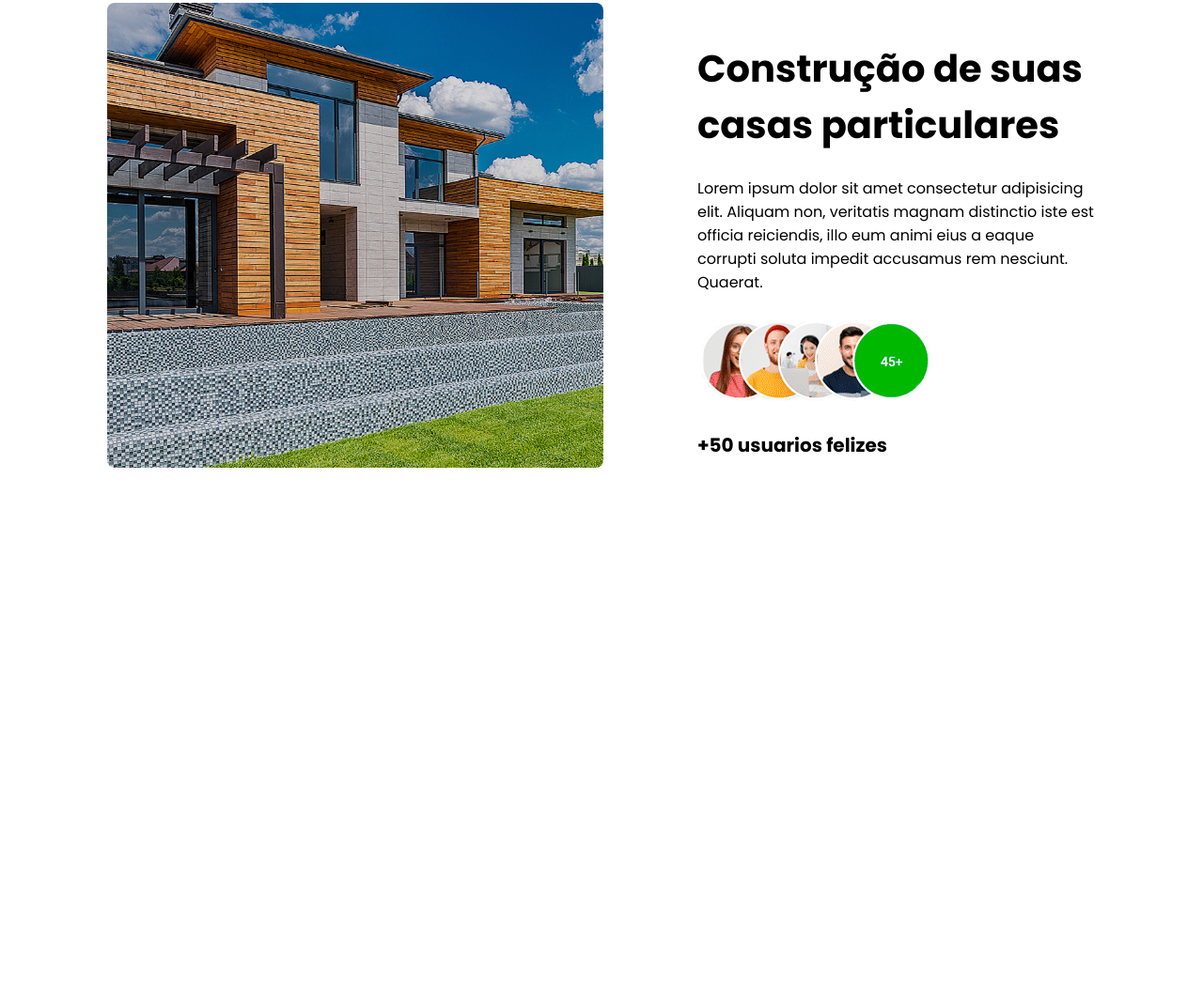
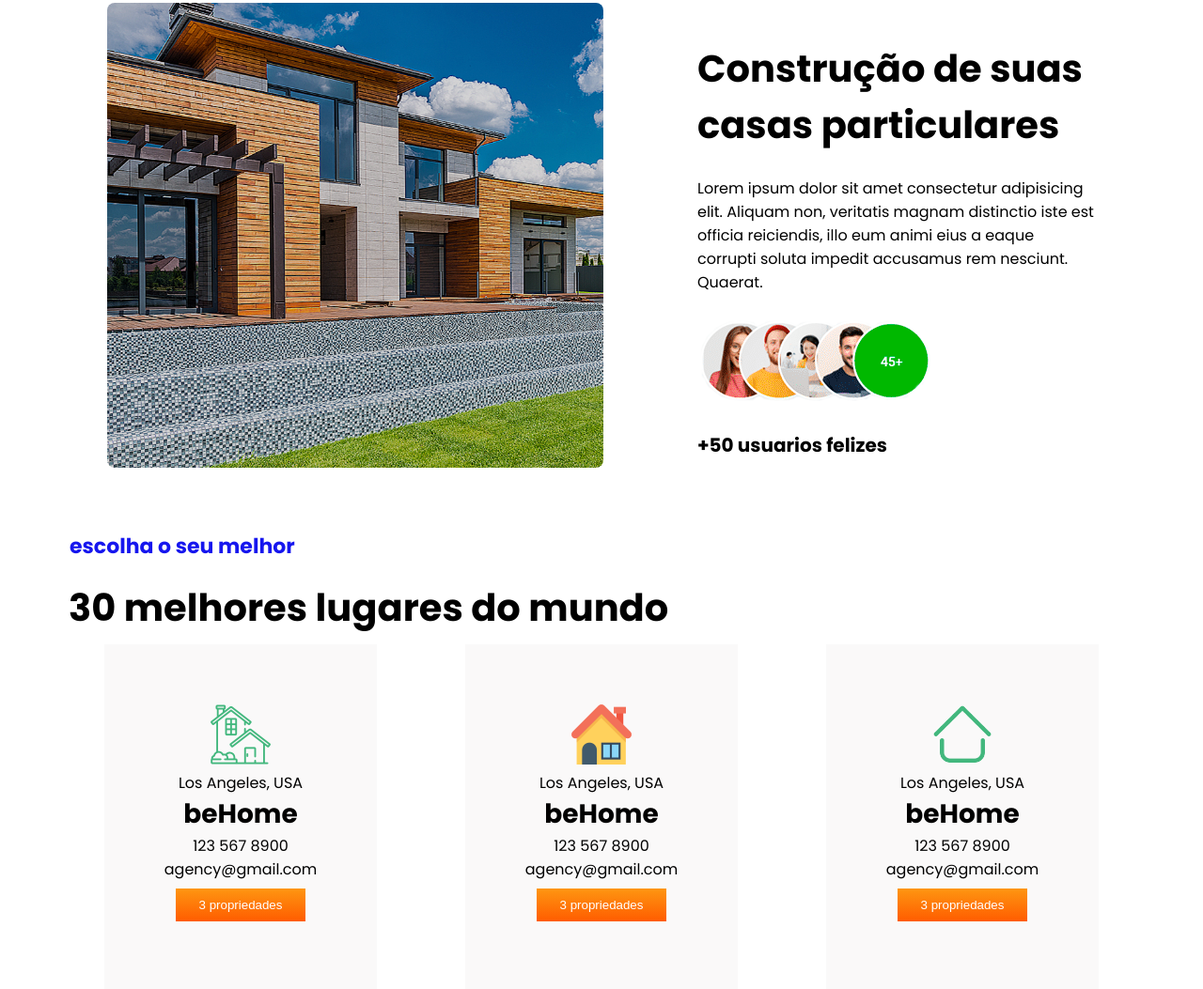
Before and after one commit to clesiosantos1/clesio, a plain HTML site: page index.html in a window 1280 px wide. Shown: the part 1223-2276 px from the top of the page at 94% size. Before the commit the page ends 1778 px from the top, so only its background shows below. Drawn offline with Linux system fonts and the light colour scheme.

Commit message:
alterado

```diff
--- a/css/style.css
+++ b/css/style.css
@@ -271,3 +271,58 @@ main .container{
     }
 
     }
+
+    .deste{
+        display: flex;
+        justify-content: space-around;
+        text-align: center;
+    }
+
+    .caerd{
+        background-color: #faf9f9;
+        padding: 4rem;
+    }
+    .caerd:hover{
+        background-image: var(--degrade-btn);
+        border-radius: 5px;
+    }
+
+    .icon{
+        width: 4rem;
+    }
+
+    .orange{
+        padding: 10px 25px;
+    color: white;
+    border: none;
+    cursor: pointer;
+    margin: 8px;
+    background-image: var(--degrade-btn);
+    }
+
+    .tamanho{
+        font-size: 28px;
+    }
+
+    .blue{
+        color: rgb(22, 22, 238);
+        font-size: 22px;
+        padding: 10px;
+    }
+
+    .lugares{
+        font-size: 2.5rem;
+        padding: 9px;
+    }
+
+
+    @media (max-width: 960px) {
+        .deste{
+            display: flex;
+            flex-direction: column;
+
+        }
+        .caerd{
+            margin: 5px;
+        }
+    }
--- a/index.html
+++ b/index.html
@@ -98,9 +98,9 @@
 
 
 <div class="construcao">
-    <div class="container">
-        <div class="principal">
-            <div class="itens">
+     <div class="container">
+         <div class="principal">
+             <div class="itens">
                 <img class="pequena" src="img/img/casa.png" alt="">
             </div>
             <div class="itens leva">
@@ -113,6 +113,40 @@
     </div>
 </div>
 
+
+<div class="escolha">
+    <div class="container">
+        <h4 class="blue">escolha o seu melhor</h4>
+            <h3 class="lugares">30 melhores lugares do mundo</h3>
+               <div class="deste">
+                 <div class="caerd">
+                     <img class="icon" src="img/img/casa1.png" alt="">
+                     <p>Los Angeles, USA</p>
+                     <h4 class="tamanho">beHome</h4>
+                     <p>123 567 8900</p>
+                     <p>agency@gmail.com</p>
+                    <button class="orange">3 propriedades</button>
+                </div>
+                <div class="caerd">
+                     <img class="icon" src="img/img/casa2.png" alt="">
+                     <p>Los Angeles, USA</p>
+                     <h4 class="tamanho">beHome</h4>
+                     <p>123 567 8900</p>
+                     <p>agency@gmail.com</p>
+                    <button class="orange">3 propriedades</button>
+               </div>
+              <div class="caerd">
+                   <img class="icon" src="img/img/casa3.png" alt="">
+                   <p>Los Angeles, USA</p>
+                   <h4 class="tamanho">beHome</h4>
+                   <p>123 567 8900</p>
+                   <p>agency@gmail.com</p>
+                   <button class="orange">3 propriedades</button>
+              </div>
+          </div>
+    </div>
+</div>
+
 </body>
 
 </html>
```
